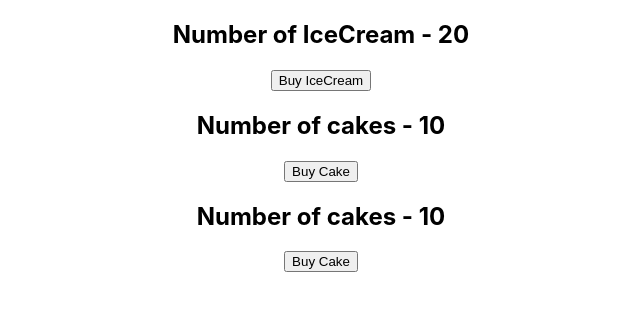
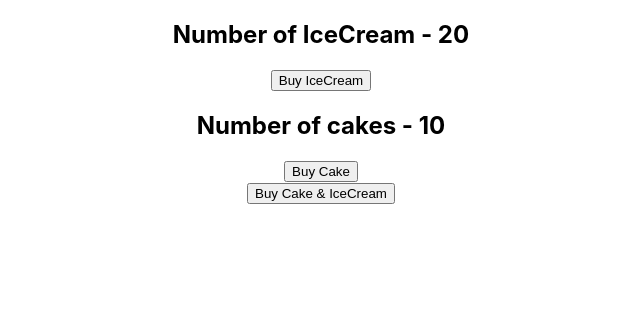
Before and after one commit to Atishya-Gupta/react-redux-demo, a React (Create React App) app: page / in a window 1280 px wide. Shown: the top 310 px of the page, without its empty margins (319-959 px from the left). Built offline with nearby package versions, Linux system fonts and the light colour scheme.

Commit message:
Added CakeAndIceCream Container

```diff
--- a/src/App.js
+++ b/src/App.js
@@ -1,16 +1,16 @@
 import './App.css';
 import { Provider } from 'react-redux'
 import store from './redux/store'
-import CakeContainer from './components/CakeContainer'
 import HooksCakeContainer from './components/HooksCakeContainer'
 import IceCreamContainer from './components/IceCreamContainer'
+import CakeAndIceCreamContainer from './components/CakeAndIceCreamContainer'
 function App() {
   return (
     <Provider store={store}>
       <div className='App'>
         <IceCreamContainer />
         <HooksCakeContainer />
-        <CakeContainer />
+        <CakeAndIceCreamContainer />
       </div>
     </Provider>
   )
```
